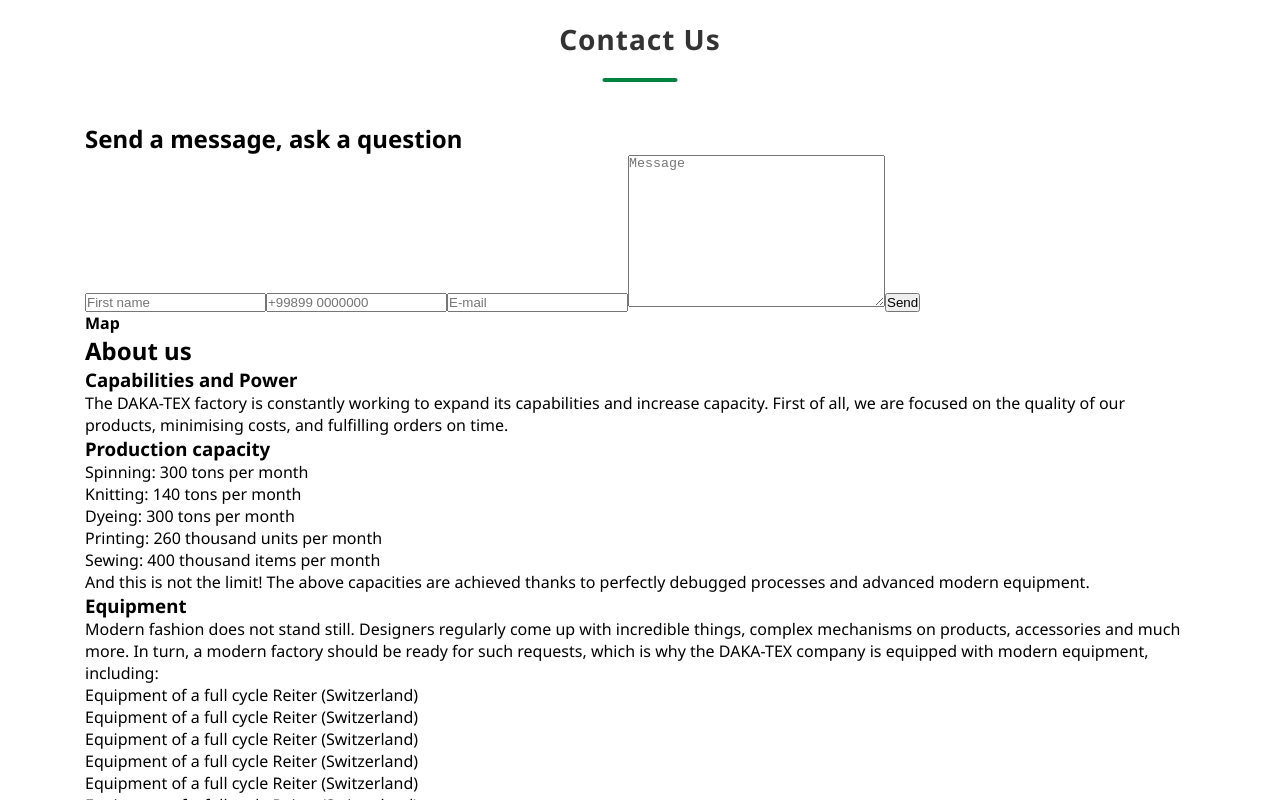
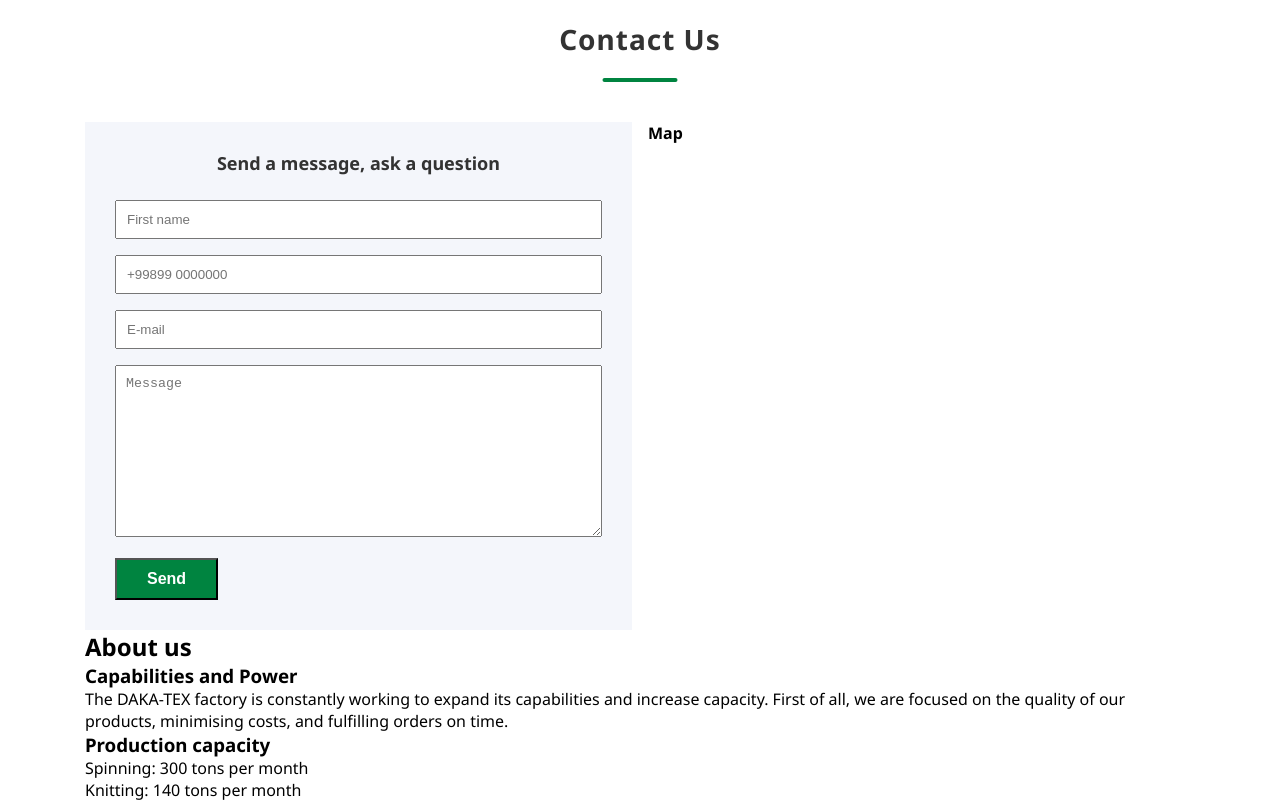
Before and after one commit to AvazShukurullayev/dakatex-clone, a React (Vite) app: page / in a window 1280 px wide. Shown: the part 6860-7660 px from the top of the page. Built offline with nearby package versions, Linux system fonts and the light colour scheme.

Commit message:
contact-us component done

```diff
--- a/src/components/contact-us/ContactUs.css
+++ b/src/components/contact-us/ContactUs.css
@@ -0,0 +1,41 @@
+.contact-us__cards {
+    display: grid;
+    grid-template-columns: repeat(2, 1fr);
+    gap: 1rem;
+}
+
+.contact-us__form {
+    background: rgb(244, 246, 251);
+    padding: 30px;
+}
+
+.contact-us__form h4 {
+    color: rgb(51, 51, 51);
+    font-size: 18px;
+    font-weight: 700;
+    line-height: 23px;
+    letter-spacing: 0;
+    text-align: center;
+    margin-bottom: 25px;
+}
+
+.contact-us__form input#name,
+.contact-us__form input#phoneNumber,
+.contact-us__form input#email,
+.contact-us__form textarea#textarea {
+    width: 100%;
+    padding: 10px;
+    margin-bottom: 1rem;
+    color: grey;
+}
+.contact-us__form-submit {
+    display: inline-block;
+    background: rgb(0, 132, 64);
+    color: rgb(255, 255, 255);
+    font-size: 16px;
+    font-weight: 700;
+    line-height: 22px;
+    letter-spacing: 0;
+    text-align: center;
+    padding: 8px 30px;
+}
--- a/src/components/contact-us/ContactUs.jsx
+++ b/src/components/contact-us/ContactUs.jsx
@@ -1,17 +1,19 @@
- const ContactUs = () => {
+import "./ContactUs.css"
+
+const ContactUs = () => {
     return (
         <section className="contact-us">
             <div className="container">
                 <h2 className="title">Contact Us</h2>
                 <div className="contact-us__cards">
                     <div className="contact-us__card">
-                        <form action="">
-                            <h2>Send a message, ask a question</h2>
-                            <input type="text" placeholder="First name"/>
-                            <input type="number" placeholder="+99899 0000000"/>
-                            <input type="email" placeholder="E-mail"/>
-                            <textarea name="" id="" cols="30" rows="10" placeholder="Message"></textarea>
-                            <button type="submit">Send</button>
+                        <form action="" className="contact-us__form">
+                            <h4>Send a message, ask a question</h4>
+                            <input type="text" placeholder="First name" id="name"/>
+                            <input type="number" placeholder="+99899 0000000" id="phoneNumber"/>
+                            <input type="email" placeholder="E-mail" id="email"/>
+                            <textarea name="textarea" id="textarea" cols="30" rows="10" placeholder="Message"></textarea>
+                            <button type="submit" className="contact-us__form-submit">Send</button>
                         </form>
                     </div>
                     <div className="contact-us__card">
```
